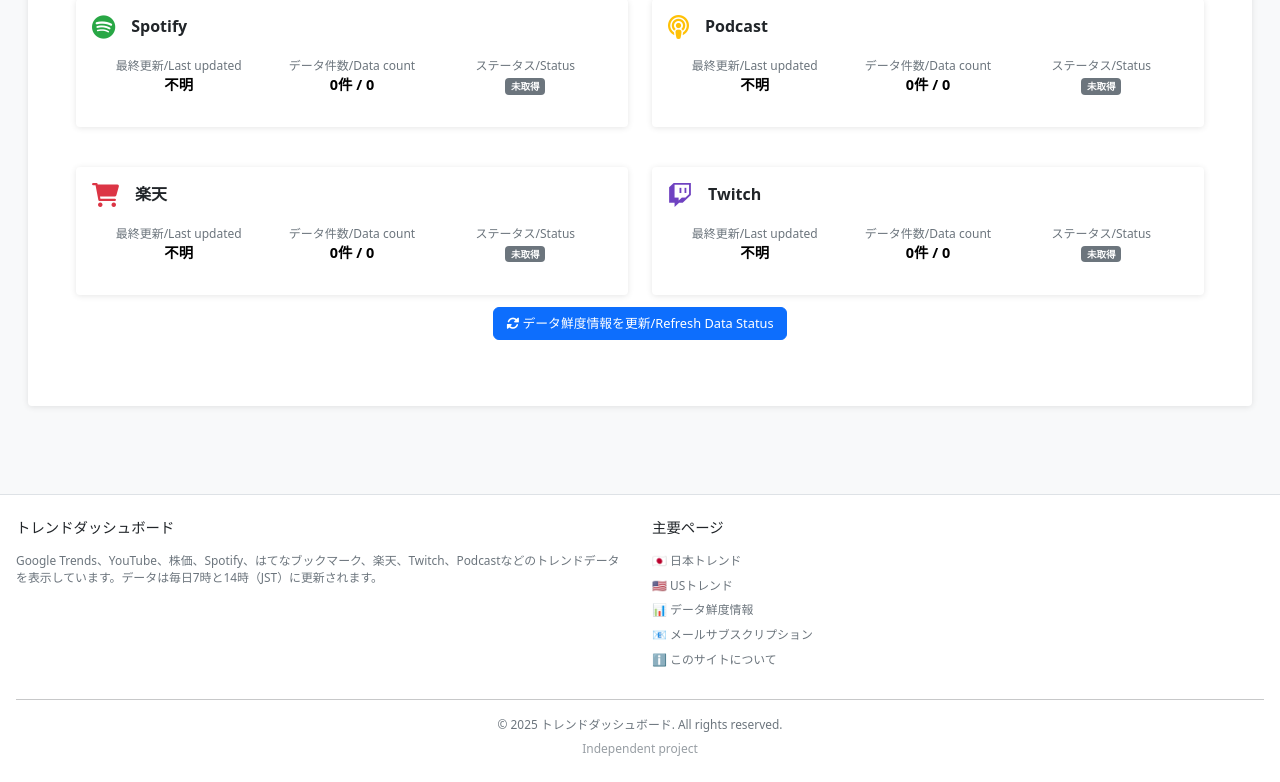
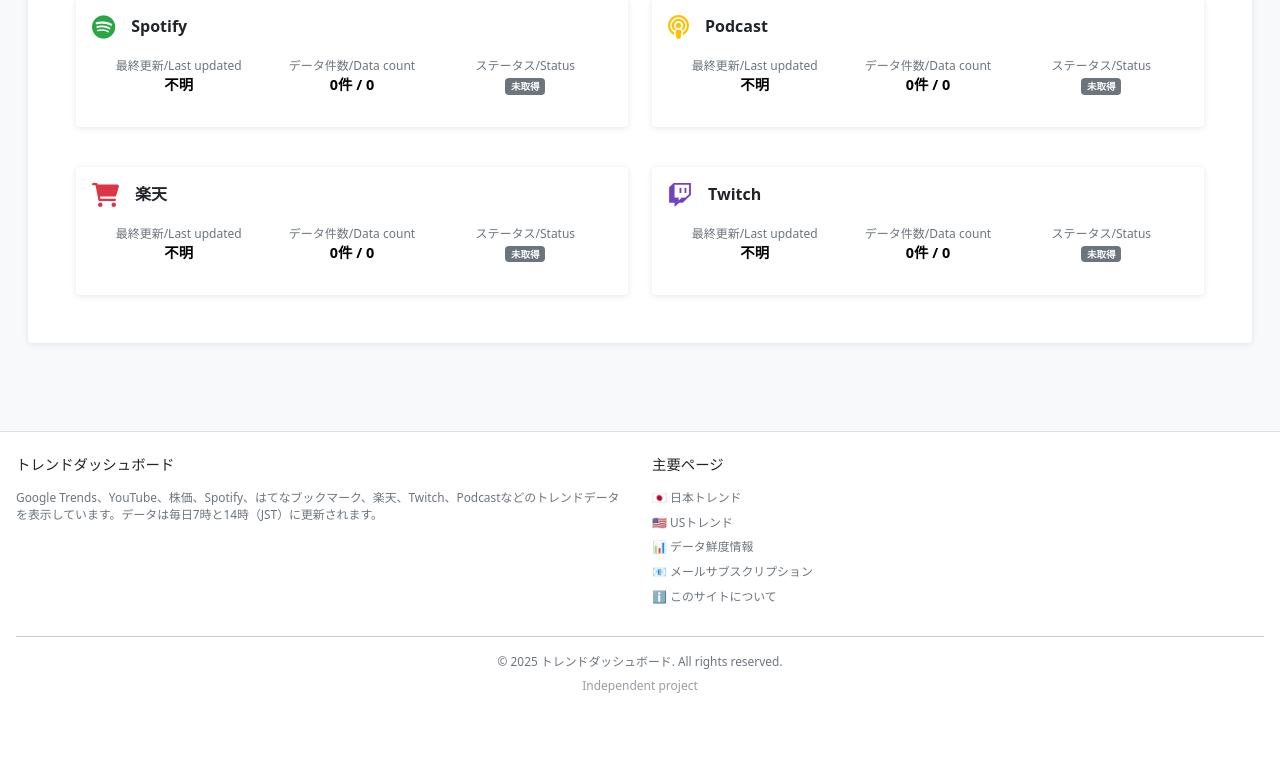
Before and after one commit to rushhirosan/trend-dashboard, a Flask app: page /data-status in a window 1280 px wide. Shown: the part 1547-2329 px from the top of the page. After the commit the page ends 2240 px from the top, so only its background shows below. Run offline with Flask 3, Linux system fonts and the light colour scheme; data that the repository does not hold is empty; some libraries are stand-ins or nearby versions.

Commit message:
refactor: データ更新タブの手動更新ボタンを削除
- 不要な「データ鮮度情報を更新/Refresh Data Status」ボタンを削除
- ページ読み込み時とタブ切り替え時に自動更新されるため手動ボタンは不要

```diff
--- a/templates/data-status.html
+++ b/templates/data-status.html
@@ -1139,15 +1139,6 @@
                                         </div>
                                     </div>
                                 </div>
-
-                                <!-- 更新ボタン -->
-                                <div class="row mt-4">
-                                    <div class="col-12 text-center">
-                                        <button class="btn btn-primary btn-lg" id="refreshDataBtn">
-                                            <i class="fas fa-sync-alt"></i> データ鮮度情報を更新/Refresh Data Status
-                                        </button>
-                                    </div>
-                                </div>
                             </div>
                         </div>
                     </div>
@@ -1176,16 +1167,6 @@
                 setTimeout(() => {
                     switchRegion('JP');
                 }, 100);
-
-                // 更新ボタンのイベントリスナー
-                const refreshBtn = document.getElementById('refreshDataBtn');
-                if (refreshBtn) {
-                    refreshBtn.addEventListener('click', function() {
-                        const currentRegion = document.querySelector('input[name="regionTab"]:checked').value;
-                        console.log(`🔄 手動でデータ鮮度情報を更新 (地域: ${currentRegion})`);
-                        refreshDataFreshnessForRegion(currentRegion);
-                    });
-                }
             } catch (error) {
                 console.error('ページ初期化エラー:', error);
                 // エラーが発生してもページは表示されるようにする
```
